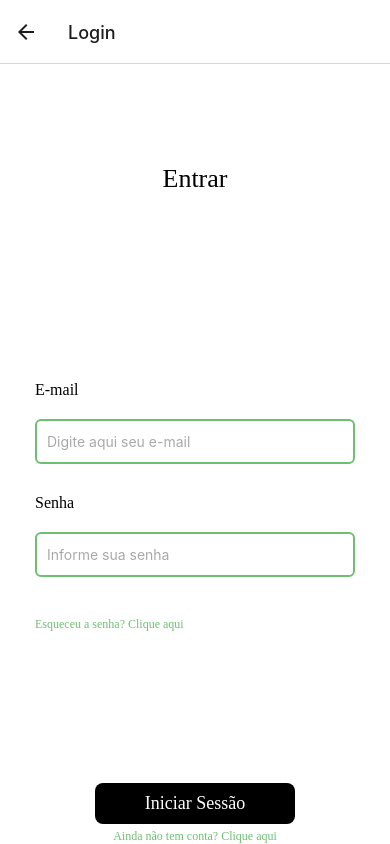
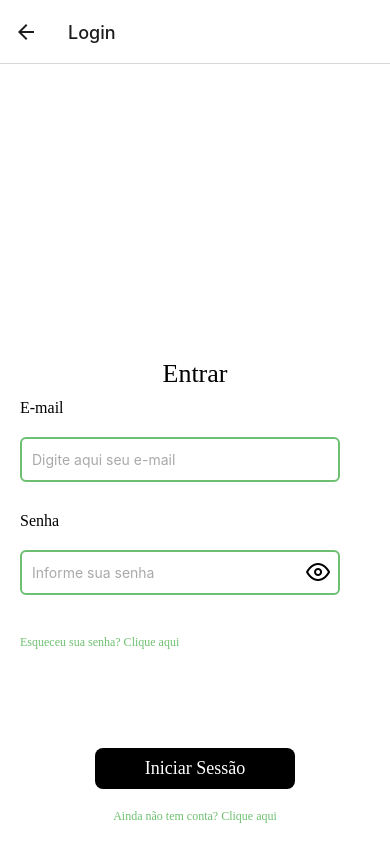
Before and after one commit to TalitaFavore/projetoReactNative, a React Native app: screen /Login in a window 390 px wide. Built offline with nearby package versions, Linux system fonts and the light colour scheme.

Commit message:
Transformando a tela de login e tela de cadastro em um arquivo só usando um operador ternário/condicional

```diff
--- a/App.js
+++ b/App.js
@@ -1,7 +1,6 @@
 import { NavigationContainer } from '@react-navigation/native';
 import { createStackNavigator } from '@react-navigation/stack';
 import Splash from './components/splash';
-import Cadastro from './components/cadastro';
 import Login from './components/login';
 
 const Stack = createStackNavigator();
@@ -11,7 +10,6 @@ export default function App() {
     <NavigationContainer>
       <Stack.Navigator initialRouteName="Splash">
         <Stack.Screen name="Splash" component={Splash} />
-        <Stack.Screen name="Cadastro" component={Cadastro} />
         <Stack.Screen name="Login" component={Login} />
       </Stack.Navigator>
     </NavigationContainer>
--- a/components/login.js
+++ b/components/login.js
@@ -1,41 +1,90 @@
-import React from 'react';
-import { StyleSheet, Text, View, Image, TouchableOpacity, SafeAreaView, TextInput } from 'react-native';
+import React, { useState } from 'react';
+import { StyleSheet, Text, View, TextInput, TouchableOpacity } from 'react-native';
+import { Feather, MaterialIcons } from '@expo/vector-icons';
 import { useNavigation } from '@react-navigation/native';
 
-export default function Login() {
+export default function AuthScreen() {
   const navigation = useNavigation();
+  const [showPassword, setShowPassword] = useState(false);
+  const [email, setEmail] = useState('');
+  const [password, setPassword] = useState('');
+  const [confirmPassword, setConfirmPassword] = useState('');
+  const [isLogin, setIsLogin] = useState(true);
+
+  const toggleShowPassword = () => {
+    setShowPassword(!showPassword);
+  };
 
   const goToCadastro = () => {
-        navigation.navigate('Cadastro');
+    setIsLogin(false);
+  };
+
+  const goToLogin = () => {
+    setIsLogin(true);
+  };
+
+  const handleSubmit = () => {
+    // Lógica para enviar os dados do formulário
   };
 
   return (
     <View style={styles.container}>
-            <Text style={styles.titulo}>Entrar</Text>
-            <SafeAreaView style={styles.container}>
+      <Text style={styles.titulo}>{isLogin ? 'Entrar' : 'Crie sua conta'}</Text>
       <View style={styles.inputContainer}>
         <Text style={styles.subtitulo}>E-mail</Text>
         <TextInput
+          style={styles.input}
           placeholder="Digite aqui seu e-mail"
-                        style={styles.input}
+          value={email}
+          onChangeText={setEmail}
         />
         <Text style={styles.subtitulo}>Senha</Text>
+        <View style={styles.passwordContainer}>
           <TextInput
+            style={styles.input}
             placeholder="Informe sua senha"
-                        style={styles.input}
-                        secureTextEntry
+            secureTextEntry={!showPassword}
+            value={password}
+            onChangeText={setPassword}
           />
-                    <Text style={styles.aviso}>Esqueceu a senha? Clique aqui</Text>
-                </View>
-            </SafeAreaView>
-            <View style={styles.bottomSection}>
-                <TouchableOpacity style={styles.button}>
-                    <Text style={styles.buttonText}>Iniciar Sessão</Text>
+          <TouchableOpacity onPress={toggleShowPassword} style={styles.eyeIconContainer}>
+            <Feather name={showPassword ? 'eye-off' : 'eye'} size={24} color="black" />
           </TouchableOpacity>
         </View>
-            <TouchableOpacity onPress={goToCadastro}>
-                <Text style={styles.aviso}>Ainda não tem conta? Clique aqui</Text>
+        {!isLogin && (
+          <>
+            <Text style={styles.subtitulo}>Confirmar Senha</Text>
+            <View style={styles.passwordContainer}>
+              <TextInput
+                style={styles.input}
+                placeholder="Confirme sua senha"
+                secureTextEntry={!showPassword}
+                value={confirmPassword}
+                onChangeText={setConfirmPassword}
+              />
+              <TouchableOpacity onPress={toggleShowPassword} style={styles.eyeIconContainer}>
+                <Feather name={showPassword ? 'eye-off' : 'eye'} size={24} color="black" />
               </TouchableOpacity>
+            </View>
+            <Text style={styles.subtitulo}>Li e concordo com os termos de uso e política de privacidade</Text>
+          </>
+        )}
+        {isLogin && (
+          <TouchableOpacity onPress={() => navigation.navigate('EsqueceuSenha')}>
+            <Text style={styles.aviso}>Esqueceu sua senha? Clique aqui</Text>
+          </TouchableOpacity>
+        )}
+      </View>
+      <View style={styles.bottomSection}>
+        <TouchableOpacity style={styles.button} onPress={handleSubmit}>
+          <Text style={styles.buttonText}>{isLogin ? 'Iniciar Sessão' : 'Cadastrar'}</Text>
+        </TouchableOpacity>
+        <TouchableOpacity onPress={isLogin ? goToCadastro : goToLogin}>
+          <Text style={styles.aviso}>
+            {isLogin ? 'Ainda não tem conta? Clique aqui' : 'Já tem conta? Entre aqui'}
+          </Text>
+        </TouchableOpacity>
+      </View>
     </View>
   );
 }
@@ -47,14 +96,12 @@ const styles = StyleSheet.create({
     alignItems: 'center',
     justifyContent: 'center',
   },
-
   titulo: {
     color: 'black',
     fontSize: 26,
     fontFamily: 'Quicksand',
     marginTop: 100,
   },
-
   subtitulo: {
     color: 'black',
     fontSize: 16,
@@ -62,7 +109,6 @@ const styles = StyleSheet.create({
     marginTop: 10,
     textAlign: 'left',
   },
-
   aviso: {
     color: '#6EC071',
     fontSize: 12,
@@ -70,14 +116,12 @@ const styles = StyleSheet.create({
     marginTop: 20,
     textAlign: 'left',
   },
-
   bottomSection: {
     position: 'absolute',
     bottom: 20,
     width: '100%',
     alignItems: 'center',
   },
-
   button: {
     backgroundColor: 'black',
     paddingVertical: 10,
@@ -86,13 +130,11 @@ const styles = StyleSheet.create({
     width: 200,
     alignItems: 'center',
   },
-
   buttonText: {
     color: 'white',
     fontSize: 18,
     fontFamily: 'Quicksand',
   },
-
   input: {
     marginBottom: 20,
     marginTop: 20,
@@ -105,11 +147,17 @@ const styles = StyleSheet.create({
     borderColor: '#6EC071',
     placeholderTextColor: '#A9A9A9',
   },
-
   inputContainer: {
     alignItems: 'flex-start',
     width: '100%',
     paddingHorizontal: 20,
   },
-
+  passwordContainer: {
+    flexDirection: 'row',
+    alignItems: 'center',
+  },
+  eyeIconContainer: {
+    position: 'absolute',
+    right: 10,
+  },
 });
--- a/components/splash.js
+++ b/components/splash.js
@@ -5,8 +5,8 @@ import { useNavigation } from '@react-navigation/native';
 export default function Splash() {
   const navigation = useNavigation();
 
-  const goToCadastro = () => {
-    navigation.navigate('Cadastro');
+  const goToLogin = () => {
+    navigation.navigate('Login');
   };
 
   return (
@@ -20,7 +20,7 @@ export default function Splash() {
       </View>
       <Text style={styles.bordao}>Descubra, filtre, aproveite</Text>
       <View style={styles.bottomSection}>
-        <TouchableOpacity style={styles.button} onPress={goToCadastro}>
+        <TouchableOpacity style={styles.button} onPress={goToLogin}>
           <Text style={styles.buttonText}>Entrar</Text>
         </TouchableOpacity>
       </View>
```
Lines whose indentation alone changed are shown as unchanged.
